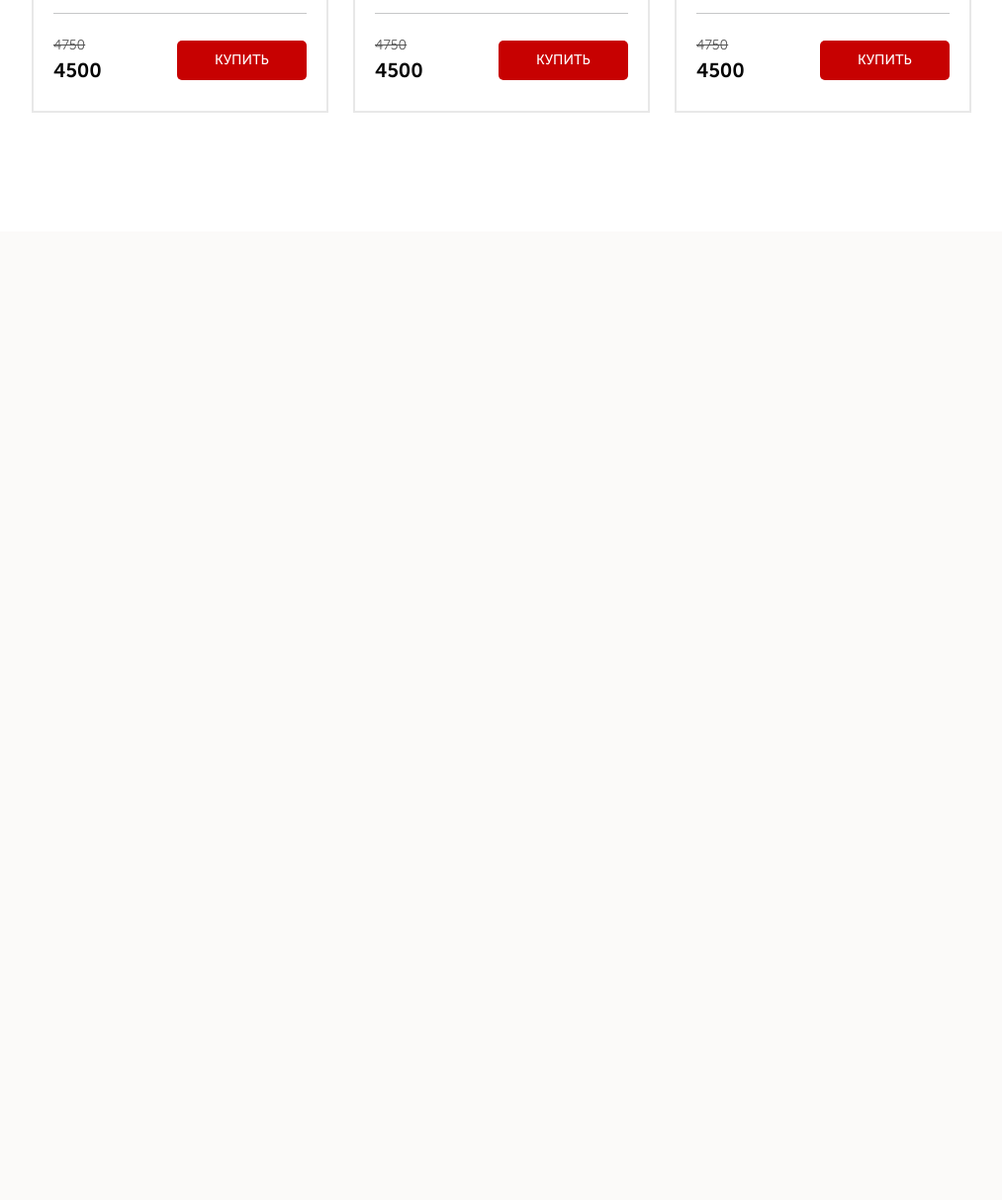
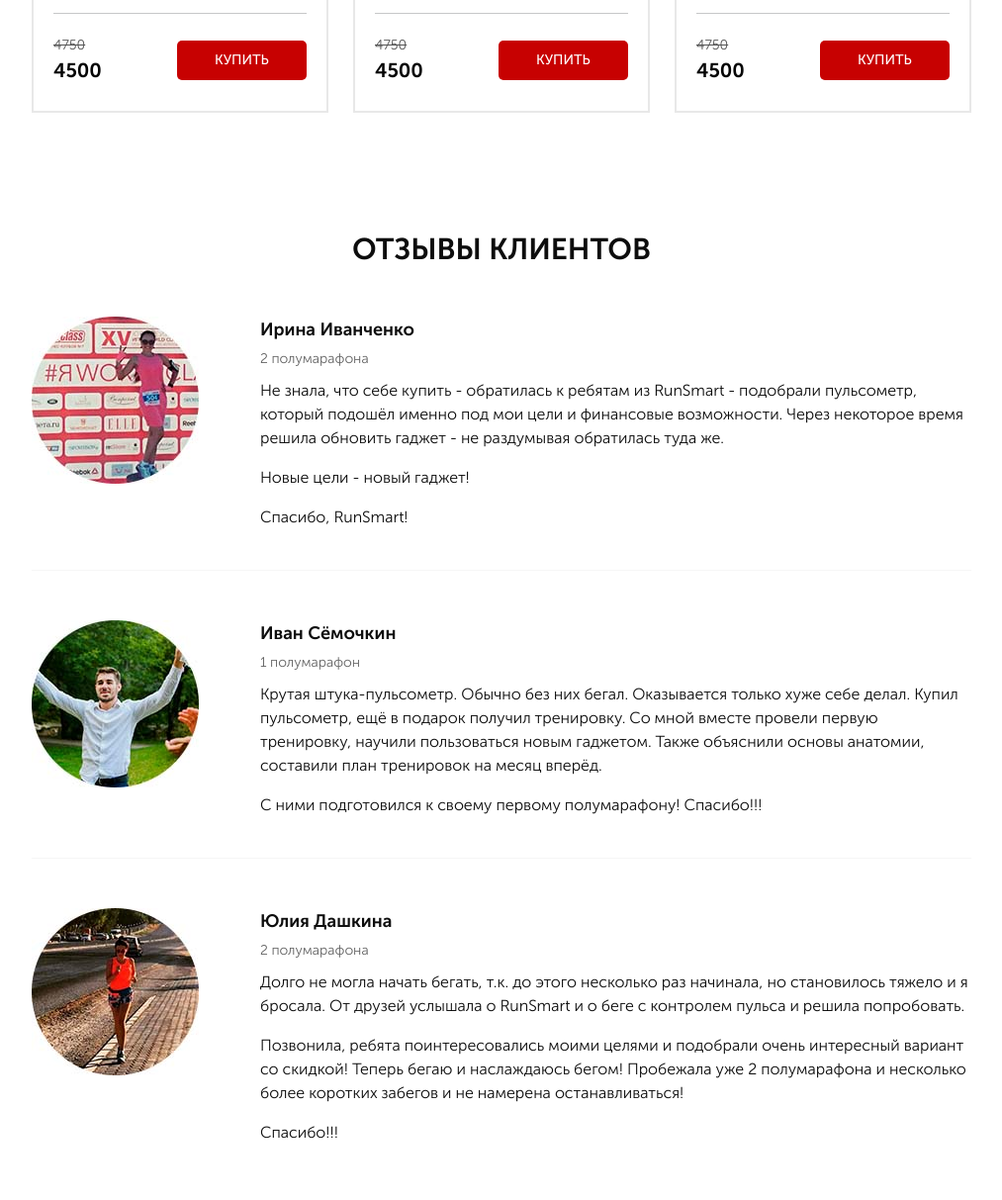
Before and after one commit to alex2377/Pulse_1, a PHP site: page / in a window 1280 px wide. Shown: the part 3703-4916 px from the top of the page at 99% size, without its empty margins (133-1146 px from the left). Before the commit the page ends 3817 px from the top, so only its background shows below. Run offline with PHP 8.4, Linux system fonts and the light colour scheme; some libraries are stand-ins or nearby versions.

Commit message:
finished reviews

```diff
--- a/src/index.html
+++ b/src/index.html
@@ -682,7 +682,80 @@
     </section>
     <section class="reviews">
         <div class="container">
-
+            <h2 class="title">
+                отзывы клиентов
+            </h2>
+            <div class="reviews__item">
+                <div class="reviews__photo">
+                    <img src="img/user1.jpg" alt="photo">
+                </div>
+                <div class="reviews__info">
+                    <div class="reviews__name">
+                        Ирина Иванченко
+                    </div>
+                    <div class="reviews__count">
+                        2 полумарафона
+                    </div>
+                    <div class="reviews__descr">
+                        <p>
+                            Не знала, что себе купить - обратилась к ребятам из RunSmart - подобрали пульсометр, который подошёл именно под мои цели и финансовые возможности.
+                            Через некоторое время решила обновить гаджет - не раздумывая обратилась туда же.
+                        </p>
+                        <p>
+                         Новые цели - новый гаджет!
+                        </p>
+                        <p>
+                            Спасибо, RunSmart!
+                        </p>
+                    </div>
+                </div>
+            </div>
+            <div class="reviews__item">
+                <div class="reviews__photo">
+                    <img src="img/user2.jpg" alt="photo">
+                </div>
+                <div class="reviews__info">
+                    <div class="reviews__name">
+                        Иван Сёмочкин
+                    </div>
+                    <div class="reviews__count">
+                        1 полумарафон
+                    </div>
+                    <div class="reviews__descr">
+                        <p>
+                            Крутая штука-пульсометр. Обычно без них бегал. Оказывается только хуже себе делал.
+                            Купил пульсометр, ещё в подарок получил тренировку. Со мной вместе провели первую тренировку, научили пользоваться новым гаджетом. Также объяснили основы анатомии, составили план тренировок на месяц вперёд.
+                        </p>
+                        <p>
+                            С ними подготовился к своему первому полумарафону! Спасибо!!!
+                        </p>
+                    </div>
+                </div>
+            </div>
+            <div class="reviews__item">
+                <div class="reviews__photo">
+                    <img src="img/user3.jpg" alt="photo">
+                </div>
+                <div class="reviews__info">
+                    <div class="reviews__name">
+                        Юлия Дашкина
+                    </div>
+                    <div class="reviews__count">
+                        2 полумарафона
+                    </div>
+                    <div class="reviews__descr">
+                        <p>
+                            Долго не могла начать бегать, т.к. до этого несколько раз начинала, но становилось тяжело и я бросала. От друзей услышала о RunSmart и о беге с контролем пульса и решила попробовать.
+                        </p>
+                        <p>
+                            Позвонила, ребята поинтересовались моими целями и подобрали очень интересный вариант со скидкой! Теперь бегаю и наслаждаюсь бегом! Пробежала уже 2 полумарафона и несколько более коротких забегов и не намерена останавливаться!
+                        </p>
+                        <p>
+                            Спасибо!!!
+                        </p>
+                    </div>
+                </div>
+            </div>
         </div>
     </section>
     <script type="text/javascript" src="https://code.jquery.com/jquery-1.11.0.min.js"></script>
--- a/src/sass/blocks/_catalog.scss
+++ b/src/sass/blocks/_catalog.scss
@@ -183,6 +183,9 @@
     }
 }
 @media (max-width:768px){
+    .catalog{
+        padding-bottom: 60px;
+    }
     .catalog-item{
         margin-left: 0;
         margin-right: 0;
--- /dev/null
+++ b/src/sass/blocks/_reviews.scss
@@ -0,0 +1,59 @@
+.reviews{
+    padding-bottom: 15px;
+    &__item{
+        display: flex;
+        margin-top: 50px;
+        padding-bottom: 25px;
+        &:not(:last-child){
+            border-bottom: solid 1px #f6f6f6;
+        }
+    }
+    &__photo{
+        img{
+            width: 169px;
+            height: 169px;
+        }
+        margin-right: 62px;
+    }
+    &__name{
+        font-size: 18px;
+        font-weight: 700;
+        text-align: left;
+        color: #0d0d0d;
+    }
+    &__count{
+        margin-top: 5px;
+        font-size: 14px;
+        font-weight: 300;
+        text-align: left;
+        color: #646464;
+    }
+    &__descr{
+        margin-top: 10px;
+        font-size: 16px;
+        font-weight: 300;
+        text-align: left;
+        color: #0d0d0d
+    }
+}
+@media (max-width:768px){
+    .reviews{
+        &__photo{
+            margin-right: 30px;
+        }
+    }
+}
+@media (max-width:576px){
+    .reviews{
+        &__item{
+            flex-direction: column;
+            align-items: center;
+        }
+        &__name,&__count,&__descr{
+            text-align: center;
+        }
+        &__name{
+            margin-top: 10px;
+        }
+    }
+}
--- a/src/sass/style.scss
+++ b/src/sass/style.scss
@@ -16,6 +16,7 @@
 @import "blocks/_forms";
 @import "blocks/_carousel";
 @import "blocks/_catalog";
+@import "blocks/_reviews";
 @media (max-width:991px){
 	.container{
 		padding: 0 15px;
```
Also changed, not shown: src/css/style.min.css.
